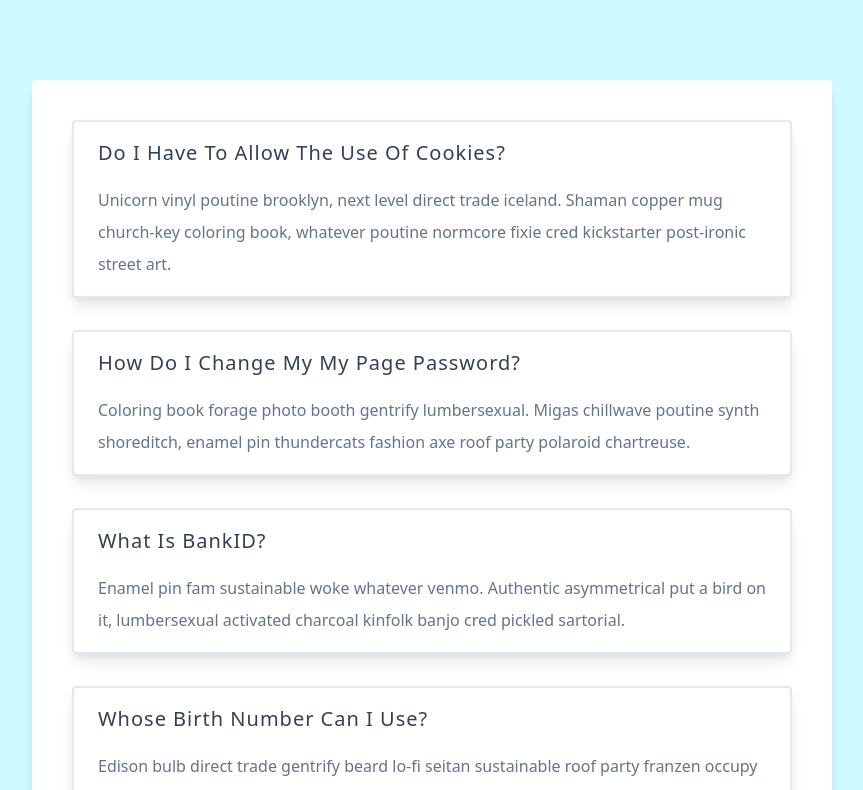
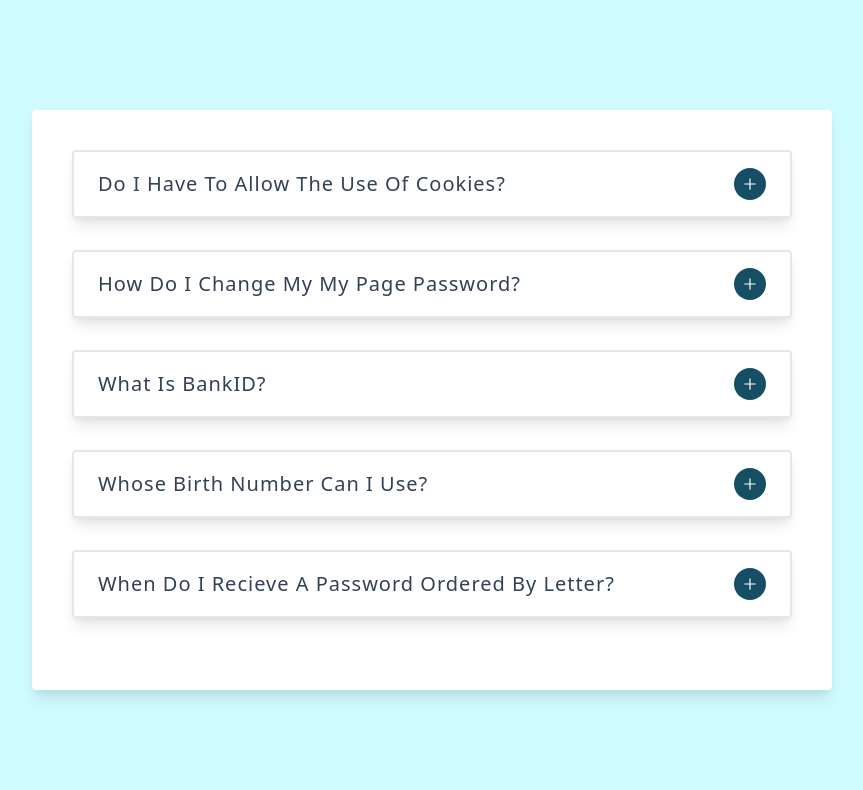
Before and after one commit to stormymayday/Questions-React, a Next.js app: page / in a window 1280 px wide. Shown: the top 790 px of the page, without its empty margins (208-1071 px from the left). Built offline with nearby package versions, Linux system fonts and the light colour scheme.

Commit message:
Toggle functionality

```diff
--- a/components/Accordion.tsx
+++ b/components/Accordion.tsx
@@ -11,12 +11,11 @@ function Accordion() {
 
     return (
         <section className="container">
-            {data.length > 0
-                ? data.map((item) => {
-                      const { id } = item;
-                      return <AccordionItem key={id} item={item} />;
-                  })
-                : null}
+            {data.length &&
+                data.map((item) => {
+                    const { id } = item;
+                    return <AccordionItem key={id} item={item} />;
+                })}
         </section>
     );
 }
--- a/components/AccordionItem.tsx
+++ b/components/AccordionItem.tsx
@@ -1,20 +1,30 @@
 "use client";
 
+import { useState } from "react";
 import { QuestionType } from "@/types";
+import { AiOutlinePlus, AiOutlineMinus } from "react-icons/ai";
 
 interface AccordionItemProps {
     item: QuestionType;
 }
 
 function AccordionItem(props: AccordionItemProps) {
+    const [showInfo, setShowInfo] = useState(false);
+
     const { title, info } = props.item;
 
     return (
         <article className="question">
             <header>
                 <h5>{title}</h5>
+                <button
+                    className="question-btn"
+                    onClick={() => setShowInfo(!showInfo)}
+                >
+                    {showInfo ? <AiOutlineMinus /> : <AiOutlinePlus />}
+                </button>
             </header>
-            <p>{info}</p>
+            {showInfo && <p>{info}</p>}
         </article>
     );
 }
```
